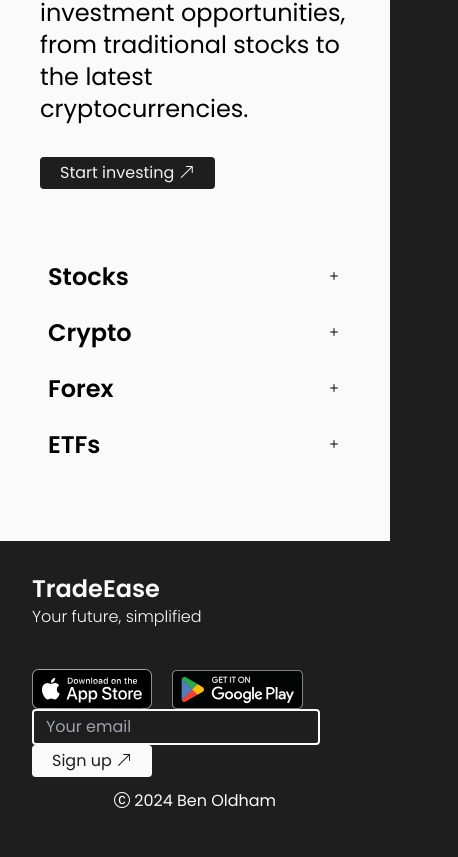
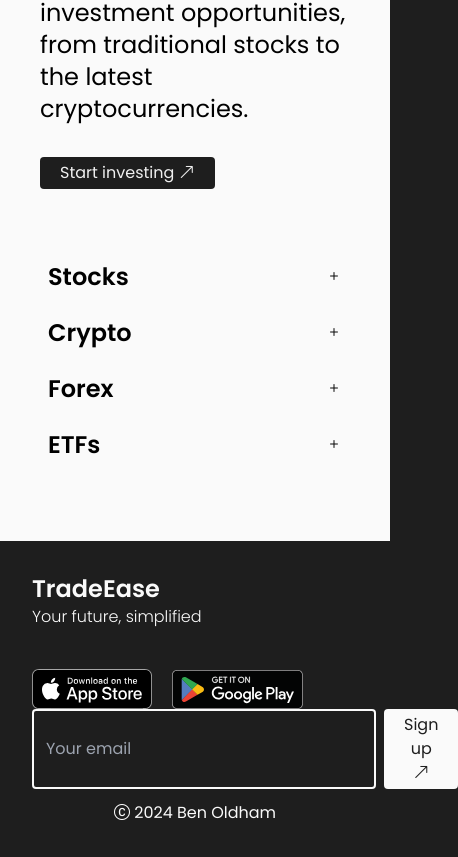
Before and after one commit to ben-oldham1/fintech-site, a Next.js app: page / in a window 390 px wide. Shown: the part 2714-3571 px from the top of the page, 458 px wide, since content can reach past the window. Built offline with nearby package versions, Linux system fonts and the light colour scheme.

Commit message:
Improve responsiveness

```diff
--- a/src/components/EmailSignup.js
+++ b/src/components/EmailSignup.js
@@ -4,8 +4,8 @@ import Button from '@/ui/Button';
 function EmailSignup() {
 
     return (
-        <div>
-            <input className="border-light bg-dark text-light border-2 rounded w-72 py-1 px-3 me-2" type="email" placeholder="Your email" />
+        <div className='flex flex-auto'>
+            <input className="border-light bg-dark text-light border-2 rounded py-1 px-3 me-2" type="email" placeholder="Your email" />
 
             <Button variant="light">
                 Sign up
```
